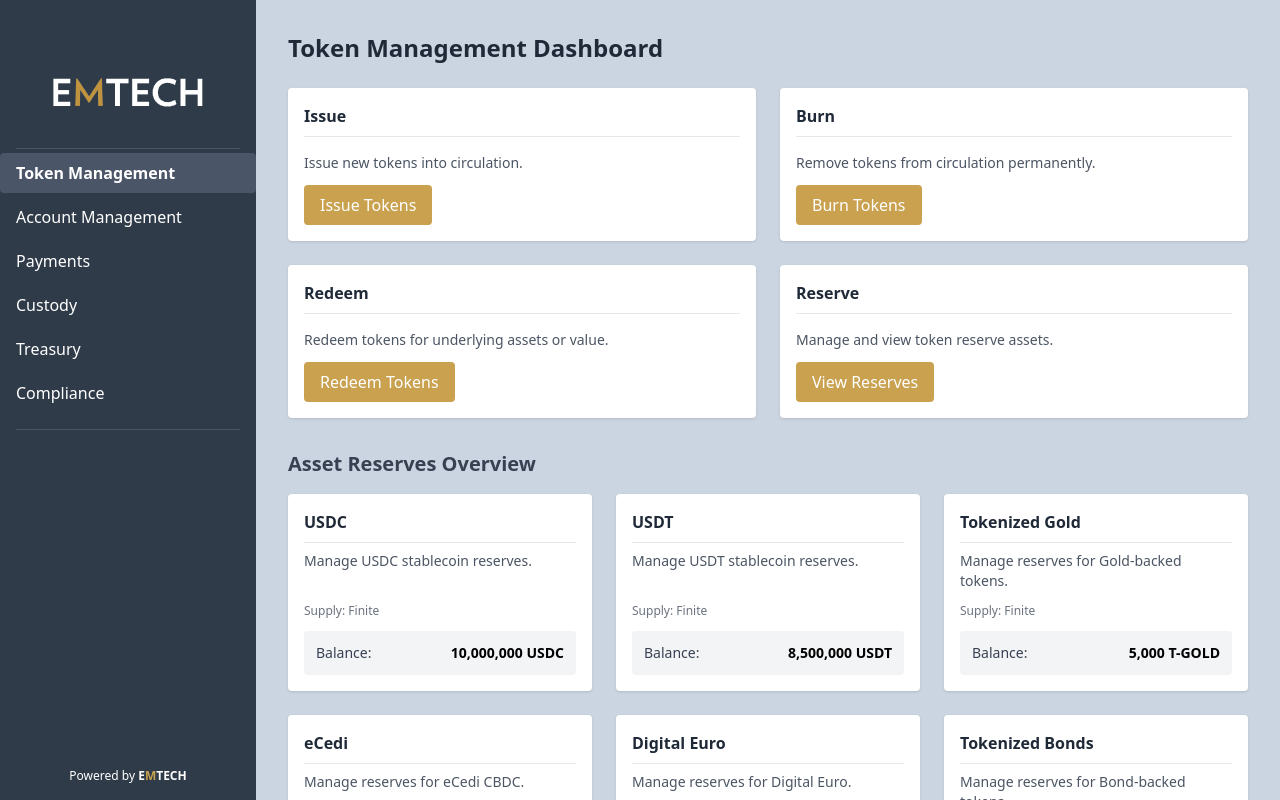
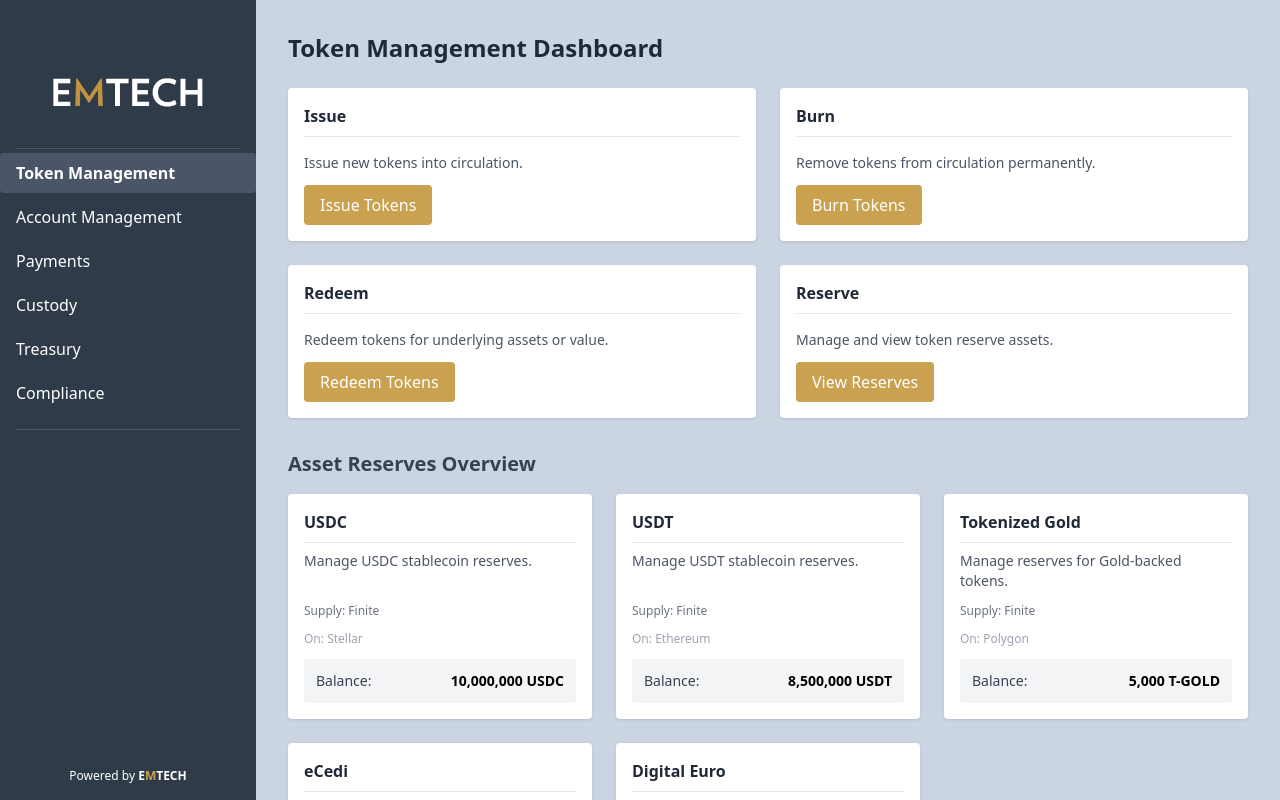
Before and after one commit to David-Bahamon-Emtech/Digital-Asset-Platform, a React (Create React App) app: page / in a window 1280 px wide. Built offline with nearby package versions, Linux system fonts and the light colour scheme.

Commit message:
changes to issuance process

```diff
--- a/src/features/TokenIssuance/IssuanceChoiceScreen.js
+++ b/src/features/TokenIssuance/IssuanceChoiceScreen.js
@@ -6,7 +6,7 @@ const IssuanceChoiceScreen = ({ onSelectNew, onSelectExisting, onBack }) => {
     <div className="p-8">
        <div className="bg-white p-6 rounded shadow max-w-2xl mx-auto"> {/* Centered card */}
           <div className="flex justify-between items-center mb-6">
-             <h1 className="text-2xl font-bold text-gray-800">Select Issuance Type</h1>
+             <h1 className="text-2xl font-bold text-gray-800">Select Action</h1> {/* Updated Title */}
              <button
                 className="px-3 py-1 rounded text-white hover:opacity-90 bg-gray-800 text-sm"
                 onClick={onBack} // Use the onBack prop
@@ -16,29 +16,38 @@ const IssuanceChoiceScreen = ({ onSelectNew, onSelectExisting, onBack }) => {
           </div>
 
           <div className="grid grid-cols-1 md:grid-cols-2 gap-6">
-             {/* Option 1: Issue New Token */}
+
+             {/* --- Option 1: Issue New Token --- */}
              <div className="border rounded-lg p-6 flex flex-col items-center text-center hover:shadow-md transition-shadow">
-                <h2 className="text-xl font-semibold mb-3 text-gray-700">Issue a Completely New Token</h2>
-                <p className="text-sm text-gray-600 mb-4">Define and launch a brand new token type with its own specific rules, supply, and metadata.</p>
+                {/* Updated Title */}
+                <h2 className="text-xl font-semibold mb-3 text-gray-700">Issue a New Token</h2>
+                {/* Updated Description */}
+                <p className="text-sm text-gray-600 mb-4">Define the properties, rules, and initial supply for a brand new token type.</p>
                 <button
-                   className="mt-auto px-5 py-2 rounded text-white hover:opacity-90 bg-emtech-gold w-full" // Button takes full width
-                   onClick={onSelectNew} // Call the onSelectNew prop function
+                   className="mt-auto px-5 py-2 rounded text-white hover:opacity-90 bg-emtech-gold w-full"
+                   onClick={onSelectNew}
                 >
-                   Create New Token
+                   {/* Updated Button Text */}
+                   Issue New Token
                 </button>
              </div>
 
-             {/* Option 2: Issue More of Existing Token */}
+             {/* --- Option 2: Mint Existing Token --- */}
              <div className="border rounded-lg p-6 flex flex-col items-center text-center hover:shadow-md transition-shadow">
-                <h2 className="text-xl font-semibold mb-3 text-gray-700">Issue More of an Existing Token</h2>
-                <p className="text-sm text-gray-600 mb-4">Increase the supply of a token type that has already been defined (e.g., add more USDC, USDT).</p>
+                 {/* Updated Title */}
+                <h2 className="text-xl font-semibold mb-3 text-gray-700">Mint More Existing Token</h2>
+                 {/* Updated Description */}
+                <p className="text-sm text-gray-600 mb-4">Create additional units of an already defined token type, increasing its total supply.</p>
                 <button
-                   className="mt-auto px-5 py-2 rounded text-white hover:opacity-90 bg-emtech-gold w-full" // Different color maybe?
-                   onClick={onSelectExisting} // Call the onSelectExisting prop function
+                   className="mt-auto px-5 py-2 rounded text-white hover:opacity-90 bg-emtech-gold w-full"
+                   onClick={onSelectExisting}
                 >
-                   Issue Existing Token
+                   {/* Updated Button Text */}
+                   Mint Existing Token
                 </button>
              </div>
+             {/* --- End Updates --- */}
+
           </div>
        </div>
     </div>
--- a/src/features/TokenManagement/TokenDashboard.js
+++ b/src/features/TokenManagement/TokenDashboard.js
@@ -4,12 +4,11 @@ import IssuanceChoiceScreen from '../TokenIssuance/IssuanceChoiceScreen'; // <--
 
 // Initial data for assets
 const initialAssets = [
-  { id: 'usdc', label: 'USDC', balance: 10000000, symbol: 'USDC', description: 'Manage USDC stablecoin reserves.', supply: 'Finite' },
-  { id: 'usdt', label: 'USDT', balance: 8500000, symbol: 'USDT', description: 'Manage USDT stablecoin reserves.', supply: 'Finite' },
-  { id: 't-gold', label: 'Tokenized Gold', balance: 5000, symbol: 'T-GOLD', description: 'Manage reserves for Gold-backed tokens.', supply: 'Finite' },
-  { id: 'e-cedi', label: 'eCedi', balance: 15000000, symbol: 'eGH¢', description: 'Manage reserves for eCedi CBDC.', supply: 'Finite' },
-  { id: 'd-euro', label: 'Digital Euro', balance: 9000000, symbol: 'D-EUR', description: 'Manage reserves for Digital Euro.', supply: 'Finite' },
-  { id: 't-bond', label: 'Tokenized Bonds', balance: 2500000, symbol: 'T-BOND', description: 'Manage reserves for Bond-backed tokens.', supply: 'Finite' }
+  { id: 'usdc', label: 'USDC', balance: 10000000, symbol: 'USDC', description: 'Manage USDC stablecoin reserves.', supply: 'Finite', blockchain: 'Stellar' }, // Example blockchain
+  { id: 'usdt', label: 'USDT', balance: 8500000, symbol: 'USDT', description: 'Manage USDT stablecoin reserves.', supply: 'Finite', blockchain: 'Ethereum' }, // Example blockchain
+  { id: 't-gold', label: 'Tokenized Gold', balance: 5000, symbol: 'T-GOLD', description: 'Manage reserves for Gold-backed tokens.', supply: 'Finite', blockchain: 'Polygon' }, // Example blockchain
+  { id: 'e-cedi', label: 'eCedi', balance: 15000000, symbol: 'eGH¢', description: 'Manage reserves for eCedi CBDC.', supply: 'Finite', blockchain: 'Hedera' }, // Example blockchain
+  { id: 'd-euro', label: 'Digital Euro', balance: 9000000, symbol: 'D-EUR', description: 'Manage reserves for Digital Euro.', supply: 'Finite', blockchain: 'Ethereum' } // Example blockchain
 ];
 
 const TokenDashboard = () => {
@@ -131,6 +130,9 @@ const TokenDashboard = () => {
                 <h3 className="font-bold border-b pb-2 mb-2 text-gray-800">{asset.label}</h3>
                 <p className="text-sm text-gray-600 mb-3 flex-grow">{asset.description}</p>
                 <p className="text-xs text-gray-500 mb-3">Supply: {asset.supply}</p>
+                {asset.blockchain && ( // Only display if blockchain property exists
+                   <p className="text-xs text-gray-400 mb-3">On: {asset.blockchain}</p>
+                )}
                 <div className="mt-auto bg-gray-100 p-3 rounded">
                   <div className="flex justify-between items-center">
                     <span className="text-sm text-gray-700">Balance:</span>
```
